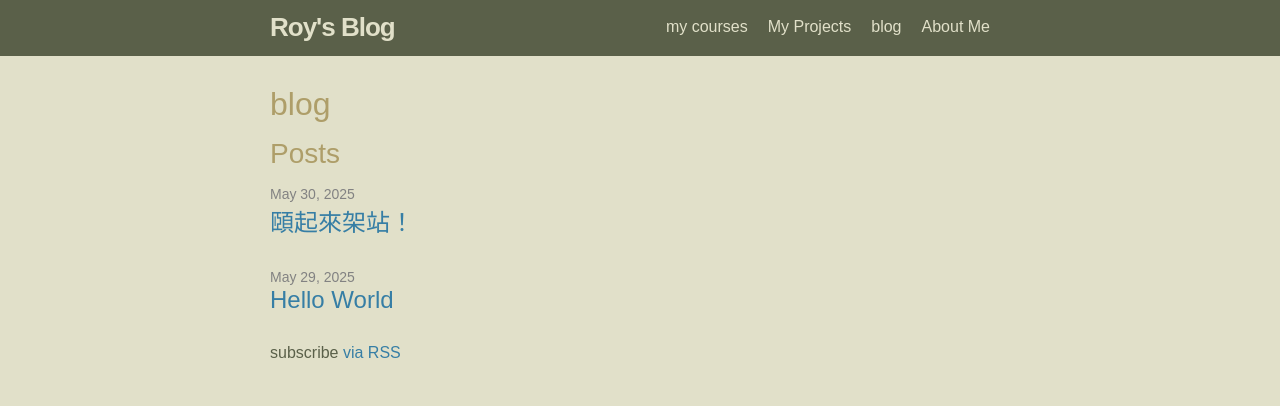
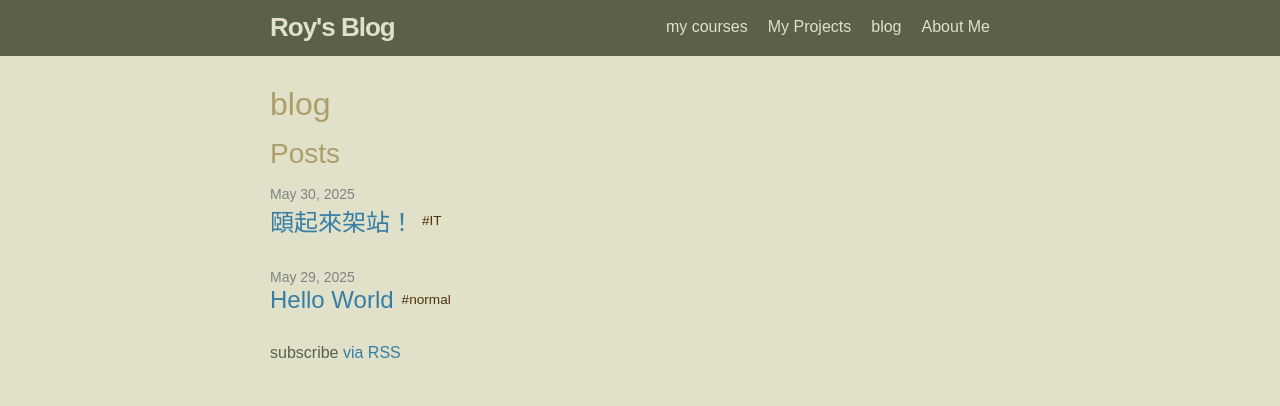
Before and after one commit to roy891030/roy891030.github.io, a Jekyll site: the page built from blog.md, in a window 1280 px wide. Shown: the top 406 px of the page. Built offline with Jekyll 4.4.1, drawn with Linux system fonts in a browser that asks for light colours; some web fonts are replaced.

Commit message:
強化tag功能

```diff
--- a/_layouts/home.html
+++ b/_layouts/home.html
@@ -16,11 +16,18 @@ layout: default
       <li>
         {%- assign date_format = site.minima.date_format | default: "%b %-d, %Y" -%}
         <span class="post-meta">{{ post.date | date: date_format }}</span>
-        <h3>
-          <a class="post-link" href="{{ post.url | relative_url }}">
-            {{ post.title | escape }}
-          </a>
-        </h3>
+            <h3 style="display: flex; align-items: center; gap: 0.5rem; flex-wrap: wrap;">
+              <a class="post-link" href="{{ post.url | relative_url }}">
+                {{ post.title | escape }}
+              </a>
+              {%- if post.tags -%}
+                <span style="font-size: 0.85rem;">
+                  {%- for tag in post.tags -%}
+                      <a href="{{ site.baseurl }}/tags/{{ tag | slugify }}/" style="color: #4d310b;">#{{ tag }}</a>
+                  {%- endfor -%}
+                </span>
+              {%- endif -%}
+            </h3>
         {%- if site.show_excerpts -%}
           {{ post.excerpt }}
         {%- endif -%}
--- a/_posts/2025-05-30-setup-website.md
+++ b/_posts/2025-05-30-setup-website.md
@@ -2,6 +2,7 @@
 layout: post
 title: "頤起來架站！"
 date: 2025-05-30
+tags: [IT]
 ---
 # 架設 GitHub Pages 個人網站（`yourname.github.io`）完整教學筆記
 
```
Also changed, not shown: _layouts/tag.html (+2 -5 lines), tags/IT.md (added, +5 -0 lines).
